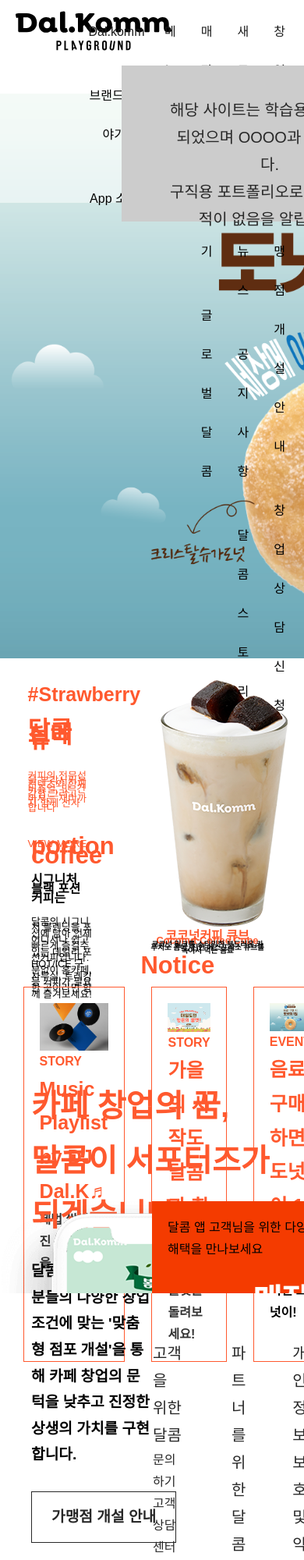
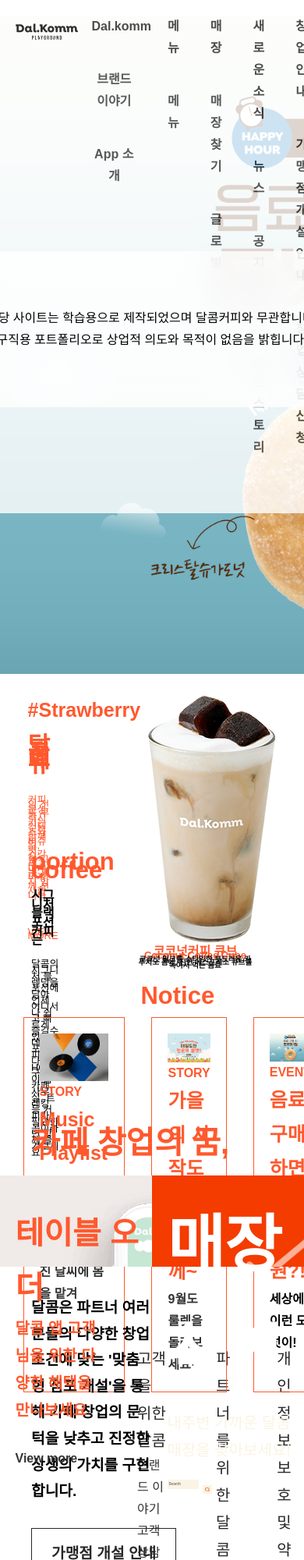
Before and after one commit to jungmisa/project_02, a plain HTML site: page index.html in a window 390 px wide. Shown: the top 2000 px of the page at 78% size. Drawn offline with nearby package versions, Linux system fonts and the light colour scheme; a web font is replaced by a local one.

Commit message:
팝업 추가

```diff
--- a/index.html
+++ b/index.html
@@ -31,10 +31,10 @@
     <header>
       <div class="popup">
         <div class="textbox">
-          <p class="h3">해당 사이트는 학습용으로 제작되었으며 OOOO과 무관합니다.</p>
-          <p class="h3">구직용 포트폴리오로 상업적 목적이 없음을 알립니다.</p>
+          <div>해당 사이트는 학습용으로 제작되었으며 달콤커피와 무관합니다.</div>
+          <div>구직용 포트폴리오로 상업적 의도와 목적이 없음을 밝힙니다.</div>
         </div>
-        <a href="#" class="close"></a>
+        <div><a href="#" class="close"><img src="./img/close.svg" alt=""></a></div>
       </div>
       <nav>
         <ul class="gnb inner">
@@ -171,13 +171,45 @@
           <a href="" class="startup_button">가맹점 개설 안내</a>
         </div>
       </div>
+
       <div class="search">
+        <div class="search_background_left">
           <div class="inner df">
-          <div class="search_box1">
-            <div class="left img"></div>
+            <div class="left_bg">
+              <div class="mobile_text_left">
+                <div class="mobile_title">테이블 오더
                 </div>
-          <div class="search_box2">
-            <div class="right img">달콤 앱 고객님을 위한 다양한 해택을 만나보세요</div>
+                <div class="mobile_message"">달콤 앱
+              고객님을 위한 다양한 해택을 만나보세요</div>
+            <a href=" /appIntro" class="mobile_button">View more</a>
+                </div>
+              </div>
+            </div>
+
+
+          </div>
+          <div class="search_background_right">
+            <div class="inner df">
+              <div class="right_bg">
+                <div class="mobile_item_right">
+                  <div class="map_title">매장찾기
+                  </div>
+                  <div class="map_message">내주변
+                    가까운 달콤 매장을 찾아보세요!</div>
+                  <div class="store_finder">
+                    <form action="/findStore" method="get">
+                      <input class="search_finder-input" placeholder="Search" name="q" />
+                      <input type="hidden" name="city" value="">
+                      <input type="hidden" name="sub_city" value="">
+                      <button type="submit" class="search_finder-submit">
+                        <img src="./img/icon_zoom.png" alt="">
+                      </button>
+                    </form>
+                  </div>
+                </div>
+              </div>
+            </div>
+          </div>
         </div>
       </div>
       <!-- startup -->
@@ -188,21 +220,21 @@
               <img src="./img/dalkomm.svg" alt="">
               <ul class="df">
                 <li class="h3">고객을 위한 달콤</li>
-                  <li>문의하기</li>
-                  <li>고객상담센터 1661-1399</li>
+                <li><a href="">브랜드 이야기</a></li>
+                <li><a href="">고객상담센터 1661-1399</a></li>
               </ul>
               <ul class="df">
                 <li class="h3">파트너를 위한 달콤</li>
-                  <li>협력업체 문의</li>
-                  <li>가맹 문의</li>
-                  <li>제휴·마케팅 문의</li>
+                <li><a href="">협력업체 문의</a></li>
+                <li><a href="">가맹문의</a></li>
+                <li><a href="">제휴·마케팅 문의</a></li>
               </ul>
               <ul class="df">
                 <li class="h3">개인정보 보호 및 약관</li>
-                  <li>개인정보 처리방침</li>
-                  <li>서비스 이용약관</li>
-                  <li>위치기반서비스 이용약관</li>
-                  <li>영상정보 처리기기 운영관리 방침</li>
+                <li><a href="">개인정보 처리방침</a></li>
+                <li><a href="">서비스 이용약관</a></li>
+                <li><a href="">위치기반서비스 이용약관</a></li>
+                <li><a href="">영상정보 처리기기 운영관리 방침</a></li>
               </ul>
             </div>
           </div>
@@ -228,6 +260,8 @@
             </div>
       </footer>
   </div>
+  <script src="https://code.jquery.com/jquery-3.7.0.min.js"></script>
+  <script src="js/jquery.js"></script>
 </body>
 
 </html>
--- /dev/null
+++ b/js/jquery.js
@@ -0,0 +1,5 @@
+$('.close').on('click', function(e){
+	e.preventDefault();
+	$('.popup').hide();
+	$('.overlay').removeClass('open');
+});
--- a/style-new.css
+++ b/style-new.css
@@ -3,29 +3,56 @@
 	display: flex;
 }
 
-
-header .popup{
-	position: fixed;
-	z-index: 9999;
-	width: 40rem;
-	height: 20rem;
-	background: #cccccc;
-	top: 10%;
-	left: 40%;
+/* 팝업 */
+.popup {
+	display: block;
+    position: fixed;
+    z-index: 999;
+    width: 50rem;
+    height: 20rem;
+    background: rgba(255, 255, 255, .8);
+    top: 50%;
+    left: 50%;
+    transform: translateY(-50%) translateX(-50%);
+    border-radius: 10px;
+    backdrop-filter: blur(20px);
+    box-shadow: 0px 0px 5px var(--text1);
 }
 
-header .popup .textbox{
-	position: absolute;
-	right: 8rem;
-	top: 4rem;
-}
-header .popup .h3{
-	color: #282828;
-	text-align: center;
-	padding-left: 6rem;
-	padding-bottom: -2rem;
+.popup .textbox {
+    width: 100%;
+    height: 20rem;
+    display: flex;
+    flex-direction: column;
+    justify-content: center;
+    align-items: center;
+    position: relative;
+    line-height: 1.75;
 }
 
+img {
+    border: 0;
+    vertical-align: top;
+}
+
+.popup .close {
+    position: absolute;
+    top: 2rem;
+    right: 2rem;
+}
+
+.popup a {
+    display: block;
+}
+
+a:link, a:visited {
+    color: #333;
+}
+a {
+    text-decoration: none;
+}
+
+a:hover{text-decoration: underline;}
 /* inner 클래스는 주어진 코드에서 <div> 요소에 적용된 클래스입니다. 해당 <div> 요소는 width: 100%; 및 max-width: 1400px; 속성을 가지고 있습니다.
 
 이러한 스타일은 <div class="inner">...</div> 요소가 부모 요소의 너비를 100%로 채우되, 최대 너비가 1400px로 제한되도록 지정합니다.
@@ -96,7 +123,7 @@ header .popup .h3{
 
 /* 온라인 샵 */
 .onlineshop {
-	height: 40vw;
+	height: 45vw;
 	background: url(./img/bg_signature-item.png) 45vw 2vw no-repeat;
 }
 
@@ -129,7 +156,7 @@ header .popup .h3{
 
 /* 이벤트 공지 */
 .event {
-	height: 30vw;
+	height: 40vw;
 	padding: 4vw;
 }
 
@@ -225,38 +252,119 @@ header .popup .h3{
 
 .search {
 	width: 100%;
-	height: 20vw;
+	height: 30vw;
+	background: #f43b00;
+	display: flex;
 }
 
-.search .inner {
-	justify-content: space-between;
+.search_background_left {
+	display: flex;
+	width: 50%;
+	background-color: #f0eae8;
 }
 
-.search_box1,
-.search_box2 {
-	flex: 4;
+.left_bg {
+	display: flex;
+	width: 100%;
+	height: 30vw;
+	background: url(./img/bg_smartphone.png) 20vw 5vw no-repeat;
 }
 
-.left.img {
-	padding: 2rem;
-	width: 100%;
-	height: 20vw;
-	background: url(./img/bg_smartphone.png) no-repeat;
+.left_bg .mobile_text_left {
+	margin-top: 20%;
+	margin-left: 10%;
+	color: #ff592e;
+	font-size: 4rem;
+	font-weight: bold;
 }
 
-.right.img {
-	padding: 2rem;
+.left_bg .mobile_text_left .mobile_message{
+	width: 65%;
+	color: #ff592e;
+	font-size: 2rem;
+	font-weight: bold;
+}
+
+.search_background_right {
+	display: flex;
+	width: 50%;
+	background-color: #f43b00;
+}
+
+.right_bg {
+	display: flex;
 	width: 100%;
-	height: 20vw;
-	background-color: #ff592e;
-	background: url(./img/search_img.png) no-repeat;
+	height: 30vw;
+	background: url(./img/bg_finder.png) 31vw 5vw no-repeat;
 }
+
+.mobile_item_right {
+	margin-top: 10%;
+	margin-left: 10%;
+}
+
+/* 서치창 */
+
+.search_finder-input {
+	height: 3.2vw;
+	width: 10.5vw;
+	padding: 1vw 0.5vw;
+	font-weight: bold;
+	font-size: 1.2vw;
+	color: #f43b00;
+	background-color: #fbf4e4;
+	vertical-align: top;
+	outline: none;
+	border: 0;
+	vertical-align: top;
+}
+
+.search_finder-submit {
+	width: 3vw;
+	height: 3vw;
+	margin-bottom: 40rem;
+	background-color: #fbf4e4;
+}
+
+.mobile_item_right{color:#fbf4e4}
+.mobile_item_right .map_title {
+	font-size: 8rem;
+	font-weight: bold;
+	color: #fff;
+}
+.map_message{
+	font-size: 2rem;
+	margin-bottom: 2rem;
+}
+
+button {
+	border: 0 none;
+	font-family: inherit;
+}
+
+img {
+	overflow-clip-margin: content-box;
+	overflow: clip;
+}
+
+.search_finder-submit img {
+	width: 1.5vw;
+	height: 1.5vw;
+	margin-top: 0.8vw;
+}
+
+.search_finder-submit:hover {
+	cursor: pointer;
+}
+
+
+
 
 /* footer 영역  */
 .footer {
 	width: 100%;
-	height: 20vw;
-	padding: 4rem;
+	height: 30vw;
+	padding: 10rem;
 	background-color: #fff(146, 146, 255);
 }
 
--- a/style.css
+++ b/style.css
@@ -1,112 +1,45 @@
-.wrap {
-	width: 100%;
+* {
+    margin: 0;
+    padding: 0;
+    box-sizing: border-box;
+}
+
+.df {
+    display: flex;
+}
+
+.dn {
+    display: none;
+}
+
+.db {
+    display: block;
+}
+
+ul {
+    list-style: none;
 }
 
 .inner {
-	width: 100%;
-	max-width: 140rem;
-	margin: auto;
-	left: 0;
+    width: 100%;
+    max-width: 1400px;
+    margin: auto;
+    left: 0;
 }
 
-header {
-	width: 100%;
-	position: absolute;
+/* nav */
+nav {
+    opacity: .8;
+    height: 4vw;
+    overflow: hidden;
+    width: 100%;
+    position: absolute;
+    background: #fff;
+    transition: all .5s; z-index: 99; padding-bottom:0px;
 }
+nav:hover{overflow: visible; height: auto; padding-bottom:50px;}
 
-main {
-}
-
-footer {
-	width: 100%;
-	background-color: #fff;
-}
-
-/* 반응형은 rem으로 잡을 것 */
-
-/* 메인 영역 */
-nav {
-	position: absolute;
-	z-index: 2;
-	height: 12rem;
-	background-color: #fff;
-	left: 0;
-	right: 0;
-}
-
-nav > .inner {
-	display: flex;
-}
-
-.gnb {
-	width: 100%;
-	height: 12rem;
-	background-color: #FFF(255, 255, 255);
-}
-
-.logo {
-	width: 120px;
-}
-
-nav {
-	position: fixed;
-	top: 0;
-	left: 0;
-	right: 0;
-	position: fixed;
-	line-height: 50px;
-}
-
-/* 패딩줄 때는 작은 요소 위주로 */
-
-/* w100 위치를 처음부터 고정시켜줄것 */
-nav:before {
-	content: '';
-	width: 100%;
-	/* 투뎁스 배경 상단위치 */
-	top: 80px;
-	position: absolute;
-	transition: all 0.5s;
-	height: 0;
-	z-index: 11;
-	left: 0;
-	text-align: center;
-}
-
-/* ul class=sub */
-
-.gnb {
-	display: flex;
-	position: relative;
-	z-index: 13;
-}
-
-.gnb a {
-	display: block;
-	color: black;
-	padding: 16px;
-}
-
-.gnb > li > a {
-	color: #1c1c1c;
-	text-decoration: none;
-}
-
-.gnb li a span {
-	color: #ffffff;
-	background-color: #ff592e;
-	border-radius: 15px;
-	padding: 8px 10px;
-}
-
-.gnb li {
-	width: 25%;
-	text-align: center;
-	position: relative;
-}
-
-/* .gnb>li>a{width: 200px; height: 90px;} */
-
+/* 로고 넣음 */
 nav > .gnb li.logo a {
 	display: block;
 	background: url(./img/dalkomm.svg) no-repeat center center;
@@ -117,53 +50,27 @@ nav > .gnb li.logo a {
 	padding: 4rem;
 }
 
-/* nav .gnb .depth1 li {
-	background-color: #fff;
-	text-align: center;
-} */
 
-nav > .gnb > .depth1 > li > a {
-	text-align: left;
-}
+/* ul class=sub */
 
-.sub {
-	position: absolute;
-	height: 0;
-	overflow: hidden;
-	z-index: 99;
-}
+.gnb{display: flex; position: relative;}
+.gnb a{display: block; color: #222; padding: 2rem; font-weight: bold;}
+.gnb>li>a{color: #222; font-weight: bold;}
+.gnb li{width: 25%; text-align: center;}
+.sub li{width: 100%; text-align: center;}
 
-.gnb a {
-	text-align: center;
-}
+/* nav의 높이만큼 메인을 내려줘야함 */
+main{top: 5vw; position: relative;}
 
-.sub li {
-	width: 100%;
-	text-align: center;
-}
-
-.gnb:hover .sub {
-	height: 100%;
-	overflow: visible;
+.gnb li a span {
+	color: #ffffff;
+	background-color: #ff592e;
+	border-radius: 15px;
+	padding: 8px 10px;
 }
 
 .gnb li a:hover {
 	color: #ff592e;
-}
-
-.gnb li .border {
-	border-radius: 2px;
-}
-
-.gnb > li > a {
-	text-align: center;
-	/* 상위 메뉴 중앙 정렬 */
-}
-
-nav:hover:before {
-	height: 180px;
-	background-color: #fff;
-	opacity: 0.5;
 }
 
 /* 메인배너 */
@@ -177,14 +84,7 @@ nav:hover:before {
 	background-repeat: no-repeat;
 }
 
-.searchpot {
-	background-image: url('./img/search_img.png');
-	background-size: cover;
-	background-position: center center;
-	background-repeat: no-repeat;
-	height: 60rem;
-	position: absolute;
-}
+
 
 footer {
 	color: #fff;
```
Also changed, not shown: img/close.svg (added). Lines whose indentation alone changed are shown as unchanged.
